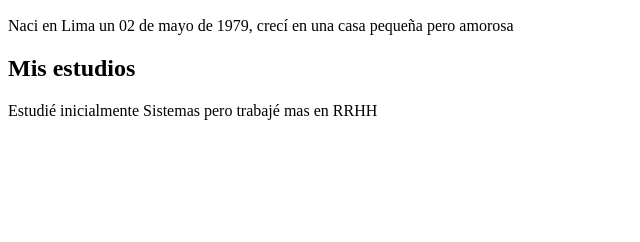
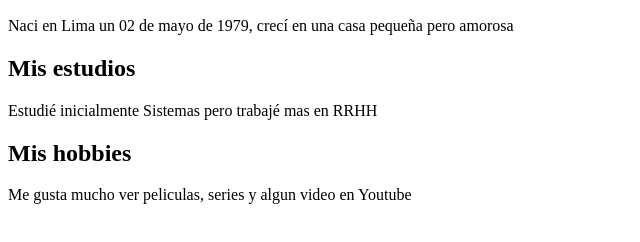
Before and after one commit to fechavezdls/Mi-biografia, a plain HTML site: page index.html in a window 1280 px wide. Shown: the part 110-352 px from the top of the page, without its empty margins (0-640 px from the left). Drawn offline with Linux system fonts and the light colour scheme.

Commit message:
Agregado hobbies

```diff
--- a/index.html
+++ b/index.html
@@ -17,6 +17,10 @@
            <h2>Mis estudios</h2>
            <p>Estudié inicialmente Sistemas pero trabajé mas en RRHH</p>
        </section>
+       <section>
+           <h2>Mis hobbies</h2>
+           <p>Me gusta mucho ver peliculas, series y algun video en Youtube</p>
+       </section>
    </main>
 </body>
 </html>
```
